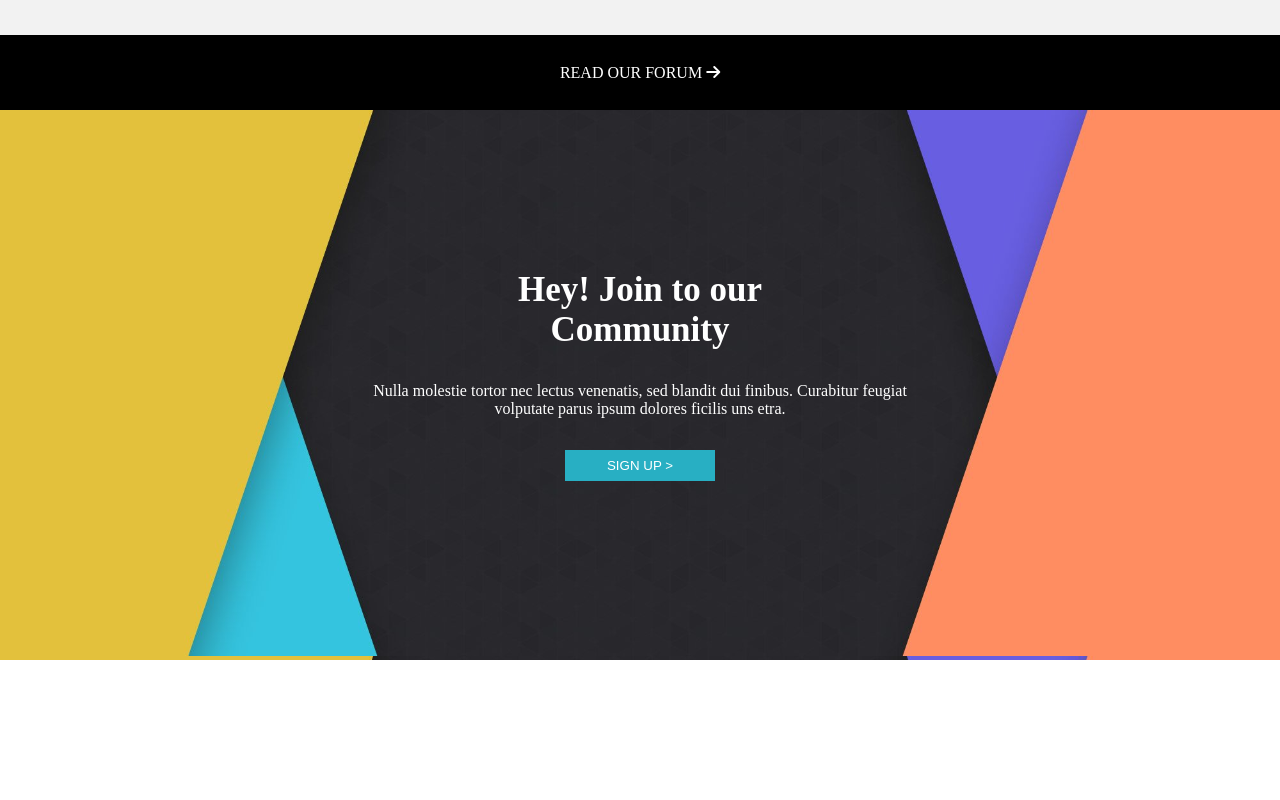
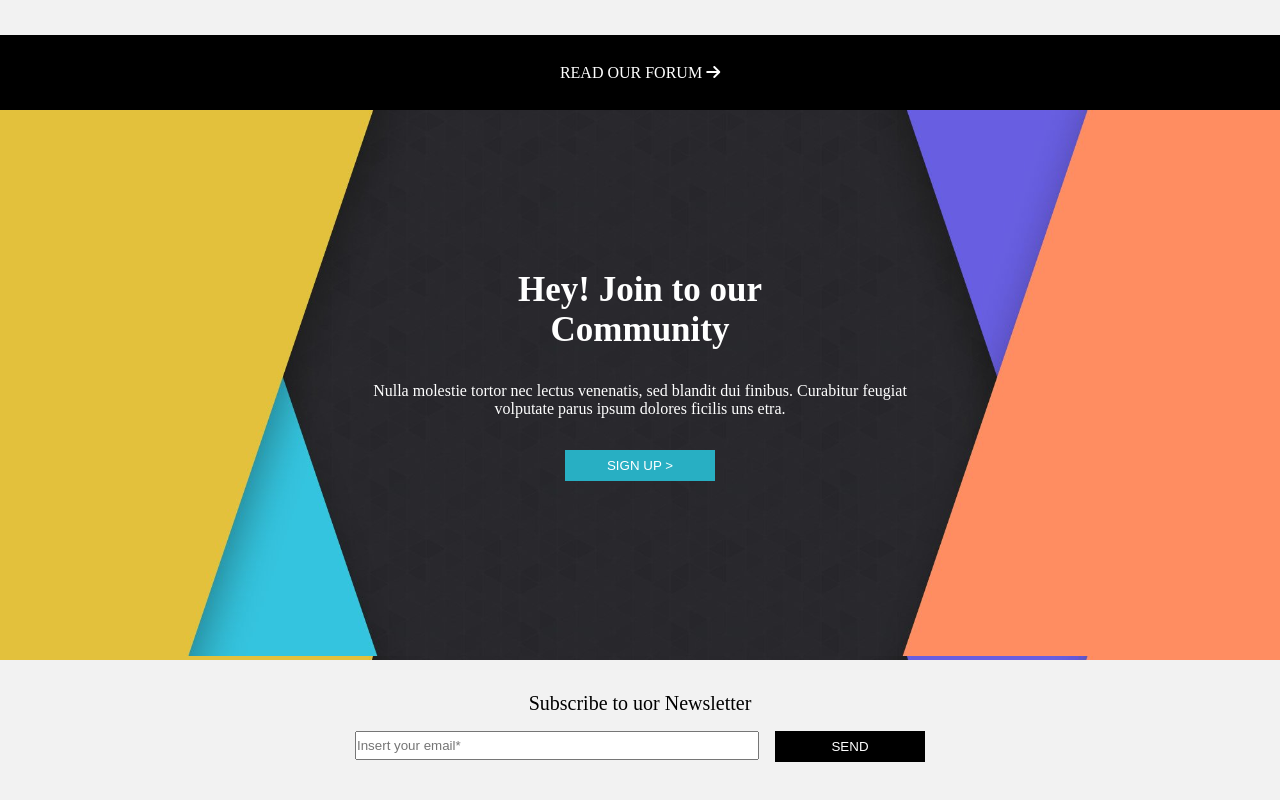
Before and after one commit to emamoldo/proj-html-vuejs, a Vue app: page / in a window 1280 px wide. Shown: the part 3645-4445 px from the top of the page. Before the commit the page ends 4305 px from the top, so only its background shows below. Built offline with nearby package versions, Linux system fonts and the light colour scheme.

Commit message:
Add the Newsletter Section Add the input, the button and the style

```diff
--- a/src/App.vue
+++ b/src/App.vue
@@ -224,6 +224,14 @@
       <p>Nulla molestie tortor nec lectus venenatis, sed blandit dui finibus. Curabitur feugiat volputate parus ipsum
         dolores ficilis uns etra.</p>
       <button class="get_sign" type="button">SIGN UP ></button>
+    </div>
+  </div>
+
+  <div class="newsletter">
+    <p>Subscribe to uor Newsletter</p>
+    <div class="newsletter_utilities">
+      <input type="text" placeholder="Insert your email*">
+      <button type="button">SEND</button>
     </div>
   </div>
 </template>
@@ -563,4 +571,40 @@ p {
     }
   }
 }
+
+.newsletter {
+  background-color: var(--bool-text-primary);
+  display: flex;
+  flex-direction: column;
+  align-items: center;
+  gap: 1rem;
+  height: 150px;
+
+  p {
+    margin-top: 2rem;
+    color: black;
+    font-size: 20px;
+  }
+
+  .newsletter_utilities {
+    display: flex;
+    gap: 1rem;
+
+    input {
+      height: 25px;
+      width: 400px;
+    }
+
+    button {
+      width: 150px;
+      padding: 0.5rem;
+      background-color: black;
+      color: var(--bool-white);
+      border: none;
+    }
+
+  }
+
+
+}
 </style>
```
